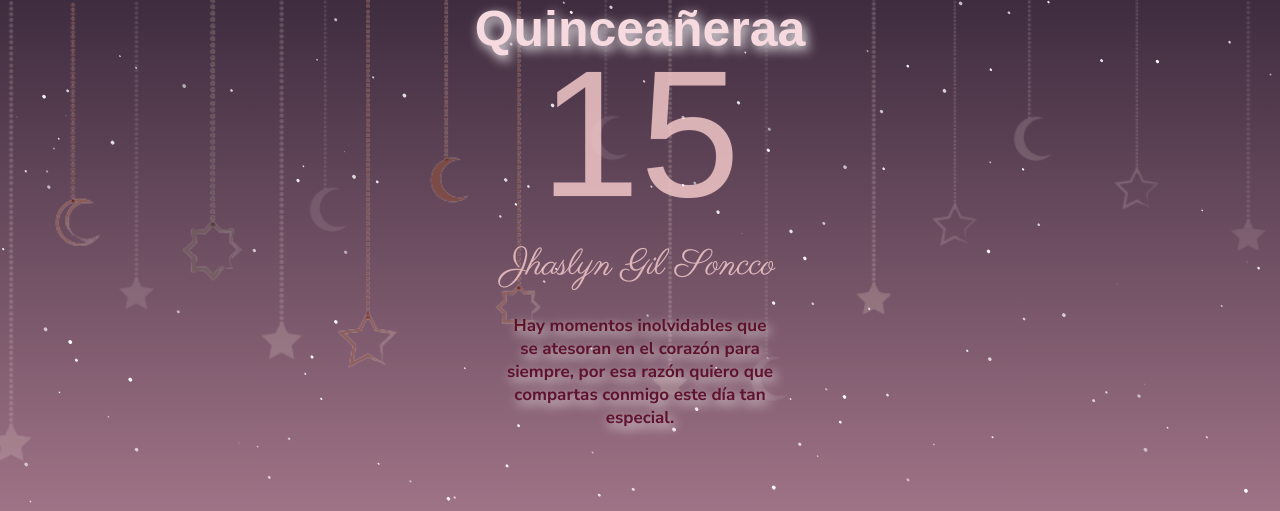
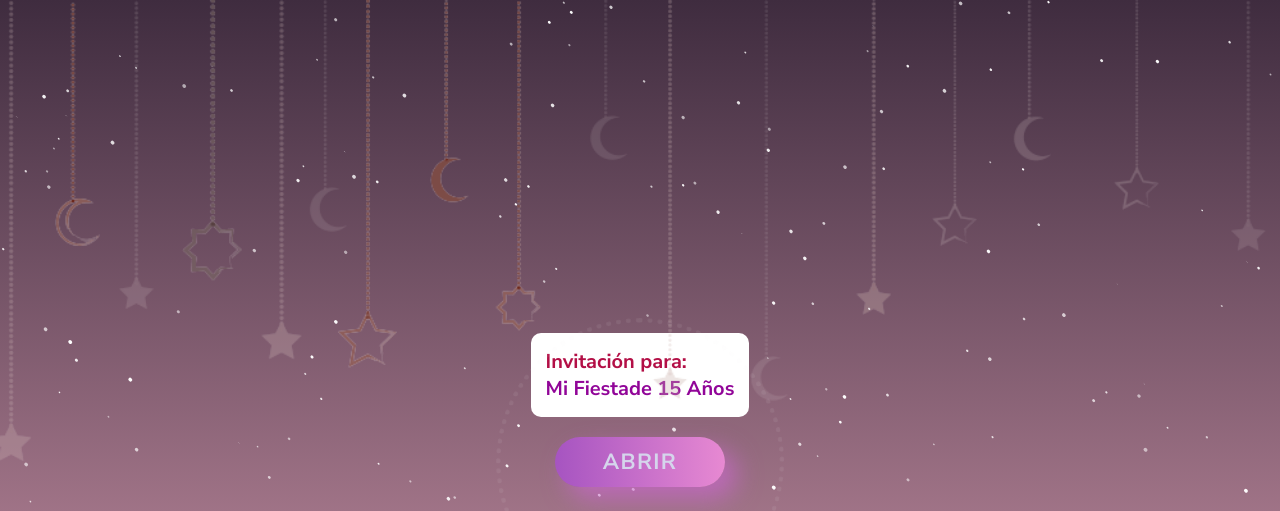
Before and after one commit to JhoyceDa/15-a-os, a React (Vite) app: page / in a window 1280 px wide. Shown: the top 511 px of the page. Built offline with nearby package versions, Linux system fonts and the light colour scheme; no server answers; a web font is replaced by a local one.

Commit message:
add name

```diff
--- a/src/App.css
+++ b/src/App.css
@@ -1,6 +1,7 @@
 @import url('https://fonts.googleapis.com/css2?family=Edu+AU+VIC+WA+NT+Pre:wght@400..700&family=Parisienne&display=swap');
 @import url('https://fonts.googleapis.com/css2?family=Edu+AU+VIC+WA+NT+Pre:wght@400..700&family=Nunito+Sans:ital,opsz,wght@0,6..12,200..1000;1,6..12,200..1000&family=Parisienne&display=swap');
 @import url("https://fonts.googleapis.com/css2?family=Charmonman&display=swap");
+
 
 
 canvas {
@@ -50,7 +51,8 @@ h1 {
   display: flex;
   align-items: center;
   justify-content: center;
-  background-color: #DCD2C8;
+  background: rgb(63, 44, 63);
+  background: linear-gradient(180deg, rgba(63, 44, 63, 1) 0%, rgba(214, 155, 175, 1) 100%);
 }
 
 .container-inv {
@@ -69,6 +71,7 @@ h1 {
   position: absolute;
   width: -webkit-fill-available;
   z-index: 1;
+  left: 0;
   top: 0;
 }
 
@@ -142,6 +145,104 @@ h1 {
   z-index: 2;
   display: flex;
 }
+
+.nombre-invitado {
+  background-color: white;
+  border-radius: 10px;
+  padding: 15px;
+  display: grid;
+  font-family: "Nunito Sans", sans-serif;
+  font-weight: 700;
+  font-size: 20px;
+  color: #910598;
+}
+
+.nombre-invitado span {
+  color: #b30f46;
+}
+
+
+.wrapp {
+  height: 100%;
+  display: flex;
+  align-items: center;
+  justify-content: center;
+}
+
+.button {
+  position: relative;
+  z-index: 2;
+  min-width: 170px;
+  min-height: 36px;
+  display: inline-flex;
+  font-family: "Nunito Sans", sans-serif;
+  font-size: 22px;
+  align-items: center;
+  justify-content: center;
+  text-transform: uppercase;
+  text-align: center;
+  letter-spacing: 1.3px;
+  font-weight: 700;
+  color: #d5d5ec;
+  background: #bb4fd1;
+  background: linear-gradient(90deg, rgb(166 84 193) 0%, rgb(231 137 210) 100%);
+  border: none;
+  border-radius: 1000px;
+  box-shadow: 12px 12px 24px rgb(207 103 213 / 64%);
+  transition: all 0.3s ease-in-out 0s;
+  cursor: pointer;
+  outline: none;
+  position: relative;
+  padding: 10px;
+}
+
+
+
+.button:hover,
+.button:focus {
+  color: #313133;
+  transform: translateY(-6px);
+}
+
+.button:hover::before,
+.button:focus::before {
+  opacity: 1;
+}
+
+.button::after {
+  content: '';
+  width: 30px;
+  height: 30px;
+  border-radius: 100%;
+  border: 5px dotted #f3ecf0;
+  position: absolute;
+  z-index: -1;
+  top: 50%;
+  left: 50%;
+  transform: translate(-50%, -50%);
+  animation: ring 1.5s infinite;
+}
+
+.button:hover::after,
+.button:focus::after {
+  animation: none;
+  display: none;
+}
+
+@keyframes ring {
+  0% {
+    width: 30px;
+    height: 30px;
+    opacity: 1;
+  }
+
+  100% {
+    width: 300px;
+    height: 300px;
+    opacity: 0;
+  }
+}
+
 
 @media screen and (min-width: 1500px) {
   .titulo {
--- a/src/App.tsx
+++ b/src/App.tsx
@@ -12,6 +12,12 @@ import SliderFotos from './components/sliderFotos';
 function App() {
   const [play] = useSound(boopSfx);
   const [width, setWidth] = useState(window.innerWidth);
+  const [isPlaying, setIsPlaying] = useState(false);
+
+  const valor = window.location.search
+  const result = new URLSearchParams(valor)
+  const nombre = result.get('name')
+  console.log(nombre?.replace('-',' '))
 
   useEffect(() => {
     play()
@@ -20,6 +26,12 @@ function App() {
     window.addEventListener('resize', handleResize);
     return () => window.removeEventListener('resize', handleResize);
   }, [play]);
+
+  const handleInteraction = () => {
+    if (!isPlaying) {
+      setIsPlaying(true);
+    }
+  };
 
   ParticlesComponent()
   return (
@@ -30,10 +42,11 @@ function App() {
       />
       <script src="https://cdn.jsdelivr.net/npm/swiper@11/swiper-bundle.min.js"></script>
       <canvas />
+      {isPlaying ?
         <div className="container-inv">
           <img className="lucesFondo" src={luces} />
           <div className='sectio-texto'>
-          <p className="titulo">Quinceañeraa</p>
+            <p className="titulo">Quinceañera</p>
             {width <= 1500 ? <SliderPrincipal /> : <InfoTexto />}
           </div>
           <div className='section-hora'>
@@ -42,6 +55,17 @@ function App() {
             <Reloj />
           </div>
         </div>
+        :
+        <div className="section-name-persona">
+          <img className="lucesFondo" src={luces} />
+          <p className='nombre-invitado'><span>Invitación para: </span>{nombre ? nombre.replace('-', ' ') : 'Mi Fiestade 15 Años'}</p>
+          <div className='wrapp'>
+            <button className='button' onClick={handleInteraction}>Abrir</button>
+          </div>
+        </div>
+      }
+
+
     </>
   );
 
```
Lines whose indentation alone changed are shown as unchanged.
